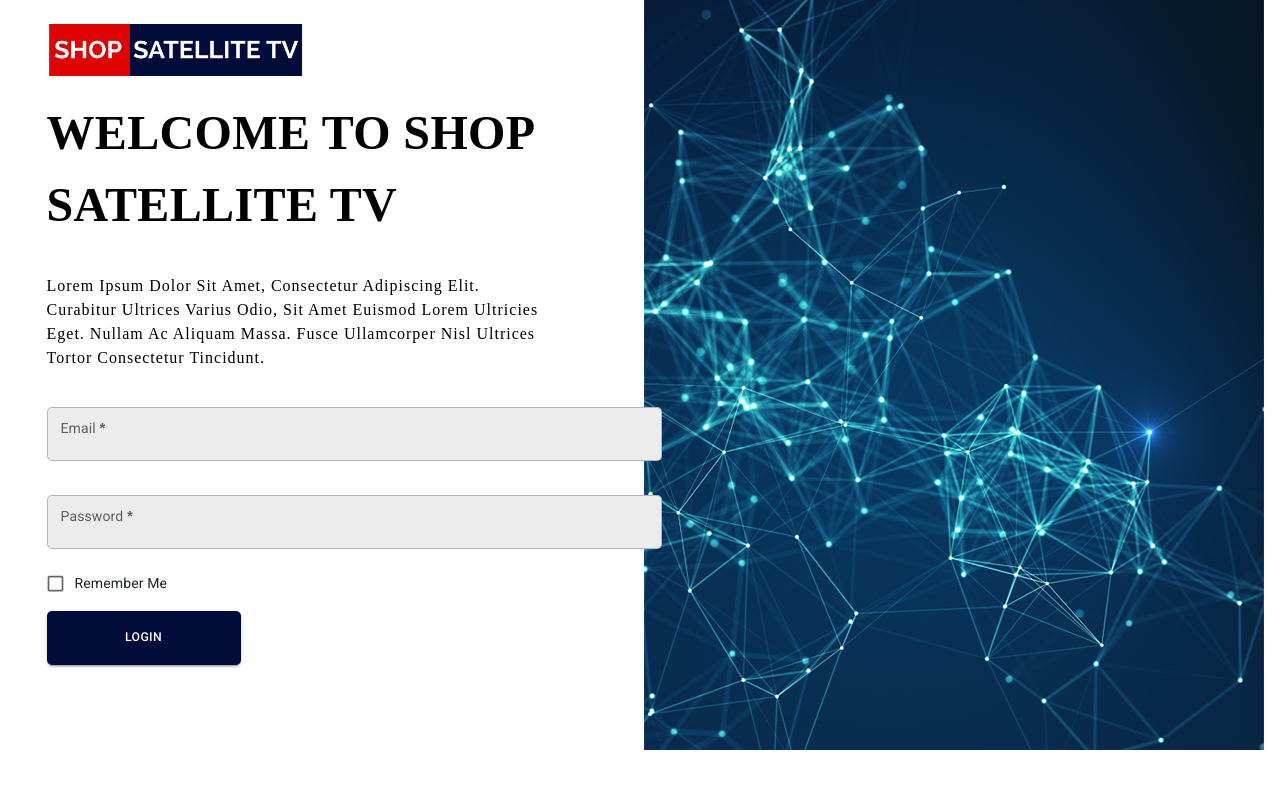
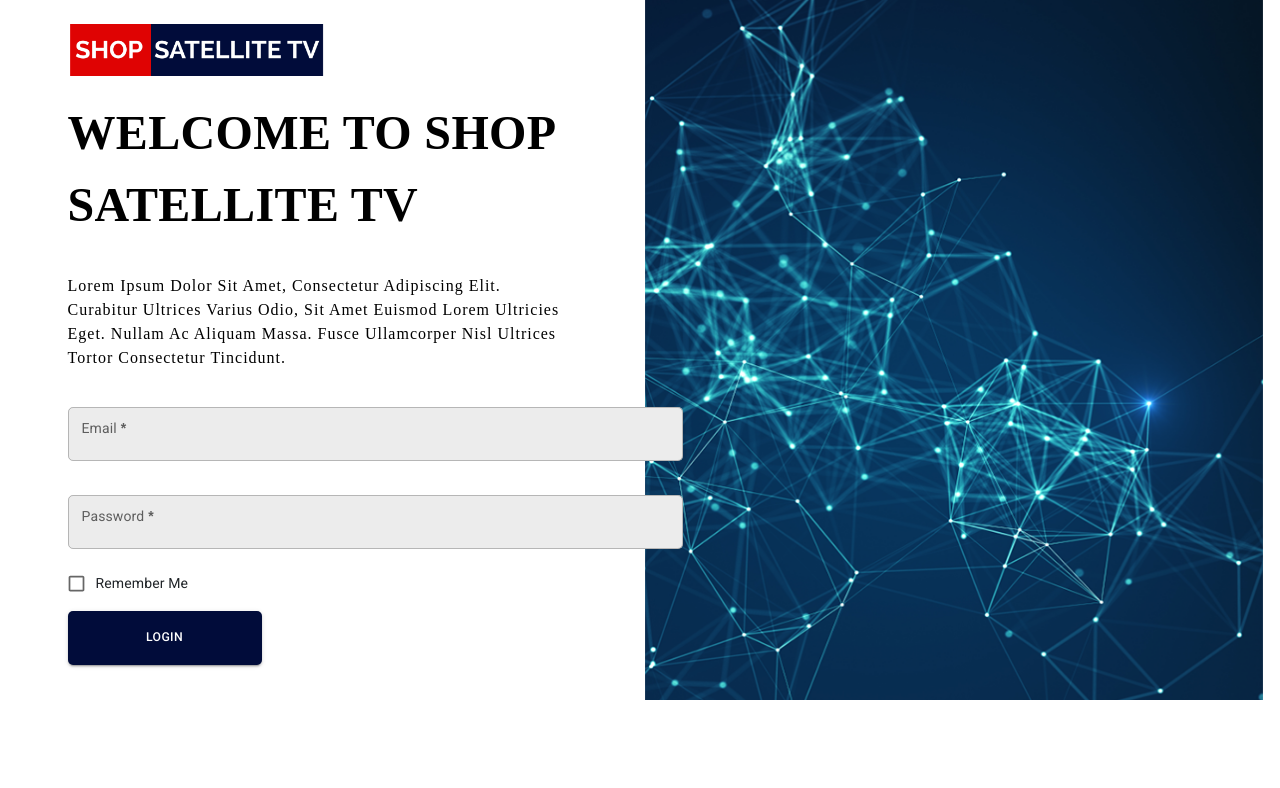
Before and after one commit to ShabiGardezi/DashboardCableTv, a React (Create React App) app: page /login in a window 1280 px wide. Shown: the top 788 px of the page. Built offline with nearby package versions, Linux system fonts and the light colour scheme; a small style sheet from the web is missing.

Commit message:
Login page design-2

```diff
--- a/src/styles/Login.css
+++ b/src/styles/Login.css
@@ -17,8 +17,8 @@
   flex-shrink: 0;
   padding-top: 20px;
   padding-bottom: 20px;
-  padding-left: 30px;
-  padding-right: 90px;
+  padding-left: 50px;
+  padding-right: 70px;
 }
 .logo {
   width: 257px;
@@ -70,6 +70,7 @@
   background: #010c3a;
   margin-top: 5px;
 }
-/* .rightside img {
-  height: 750px;
-} */
+.rightside img {
+  height: 700px;
+  width: 618px;
+}
```
